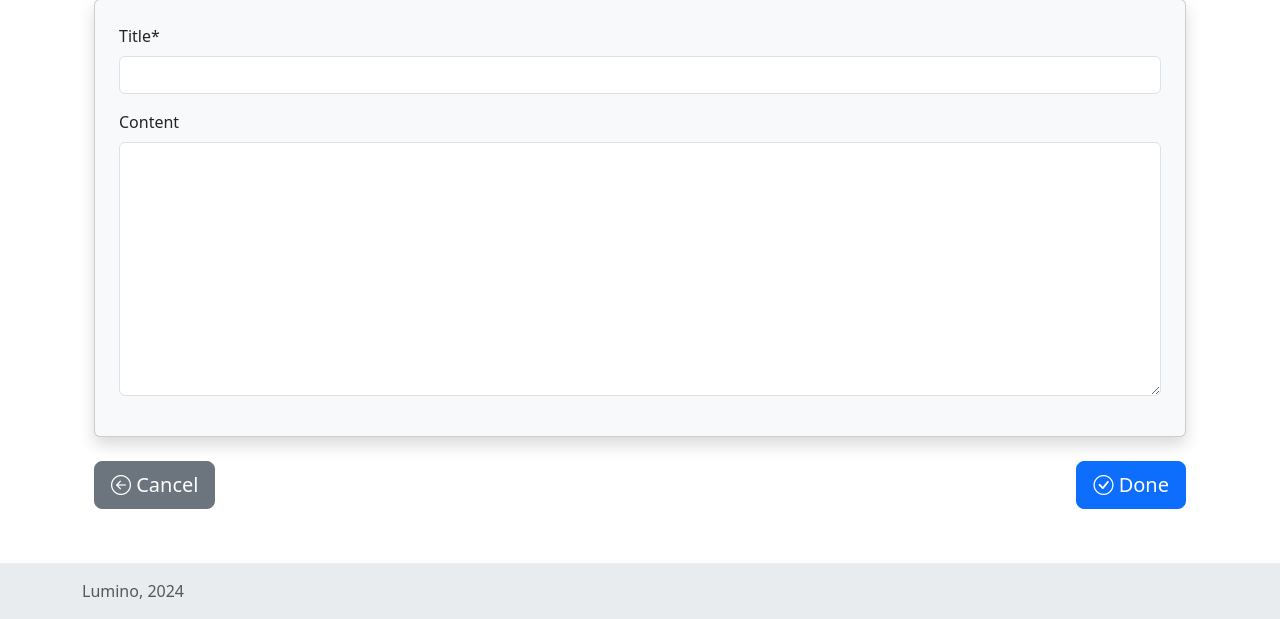
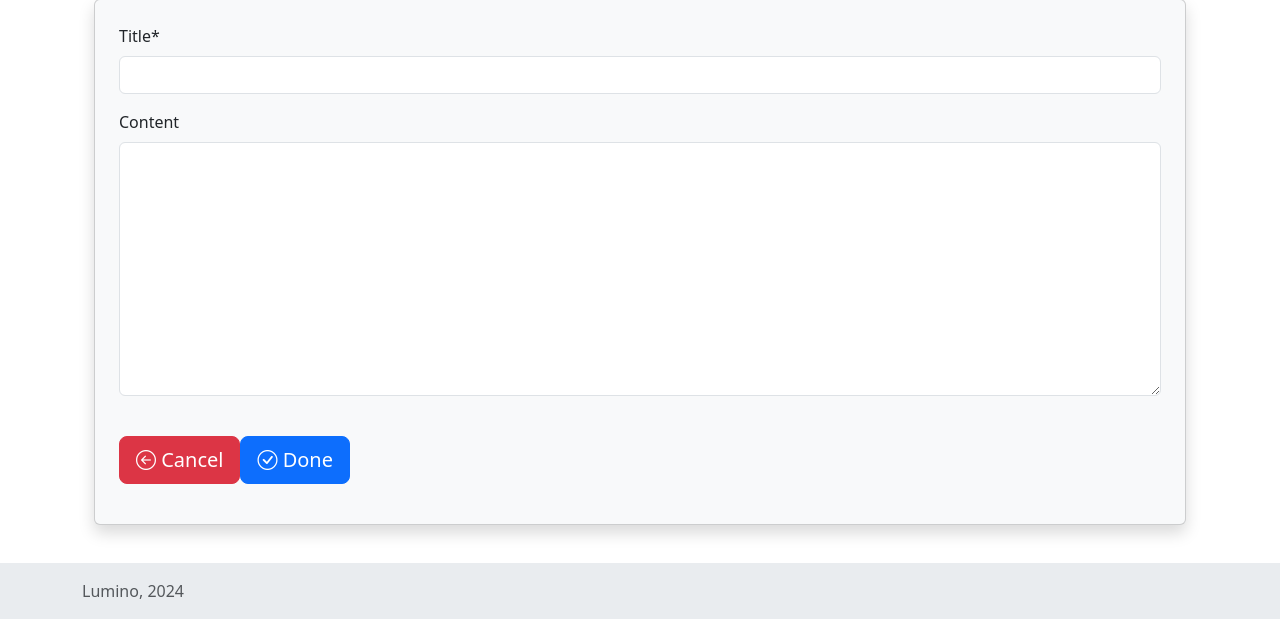
Before and after one commit to Chugani05-JesusLugo2002/Lumino, a Django app: template subjects/templates/subjects/lesson/edit.html in a window 1280 px wide. Shown: the part 181-800 px from the top of the page. Run offline with Django 5.2, Linux system fonts and the light colour scheme; the template is opened without the code that fills it: values that come from a table or form of the project are taken from there, others are empty; some libraries are stand-ins or nearby versions.

Commit message:
mejorando formularios de lessons

```diff
--- a/subjects/forms.py
+++ b/subjects/forms.py
@@ -1,4 +1,6 @@
-# from crispy_forms.layout import HTML, Field, Layout, Submit
+from crispy_forms.layout import HTML, Field, Layout, Submit
+from crispy_forms.helper import FormHelper
+from crispy_forms.bootstrap import FormActions
 from django import forms
 from django.core.exceptions import ValidationError
 
@@ -13,16 +15,17 @@ class AddLessonForm(forms.ModelForm):
     def __init__(self, subject, *args, **kwargs):
         super().__init__(*args, **kwargs)
         self.subject = subject
-        # self.helper.layout = Layout(
-        #     Field('title'),
-        #     Field('content'),
-        #     FormActions(
-        #         Submit('add', 'Add', css_class='btn btn-danger btn-lg'),
-        #         HTML(
-        #             '<a class="btn btn-danger btn-lg" href="{{ subject.get_absolute_url }}"><i class="bi bi-arrow-left-circle"></i> Cancel</a>'
-        #         ),
-        #     ),
-        # )
+        self.helper = FormHelper()
+        self.helper.layout = Layout(
+            Field('title'),
+            Field('content'),
+            FormActions(
+                HTML(
+                    '<a class="btn btn-danger btn-lg" href="{{ subject.get_absolute_url }}"><i class="bi bi-arrow-left-circle"></i> Cancel</a>'
+                ),
+                HTML('<button type="submit" class="btn btn-primary btn-lg"> <i class="bi bi-plus-circle"></i> Add </button>'), css_class="mt-4 d-flex justify-content-between"
+            ),
+        )
 
 
     def save(self, *args, **kwargs):
@@ -38,6 +41,20 @@ class EditLessonForm(forms.ModelForm):
         fields = (
             'title',
             'content',
+        )
+
+    def __init__(self, *args, **kwargs):
+        super().__init__(*args, **kwargs)
+        self.helper = FormHelper()
+        self.helper.layout = Layout(
+            Field('title'),
+            Field('content'),
+            FormActions(
+                HTML(
+                    '<a class="btn btn-danger btn-lg" href="{{ subject.get_absolute_url }}"><i class="bi bi-arrow-left-circle"></i> Cancel</a>'
+                ),
+                HTML('<button type="submit" class="btn btn-primary btn-lg"> <i class="bi bi-check-circle"></i> Done </button>'), css_class="mt-4 d-flex justify-content-between"
+            ),
         )
 
 
--- a/subjects/templates/subjects/lesson/edit.html
+++ b/subjects/templates/subjects/lesson/edit.html
@@ -9,15 +9,7 @@
     <form action="" method="POST" novalidate class="needs-validation">
         {% csrf_token %}
         <div class="card shadow bg-light p-4">
-            {{ form|crispy }}
-        </div>
-        <div class="mt-4 d-flex justify-content-between">
-            <a href="{{ subject.get_absolute_url }}" class="btn btn-secondary btn-lg">
-                <i class="bi bi-arrow-left-circle"></i> Cancel
-            </a>
-            <button type="submit" class="btn btn-primary btn-lg">
-                <i class="bi bi-check-circle"></i> Done
-            </button>
+            {% crispy form %}
         </div>
     </form>
 </div>
```
Also changed, not shown: subjects/templates/subjects/lesson/add.html (+0 -8 lines).
